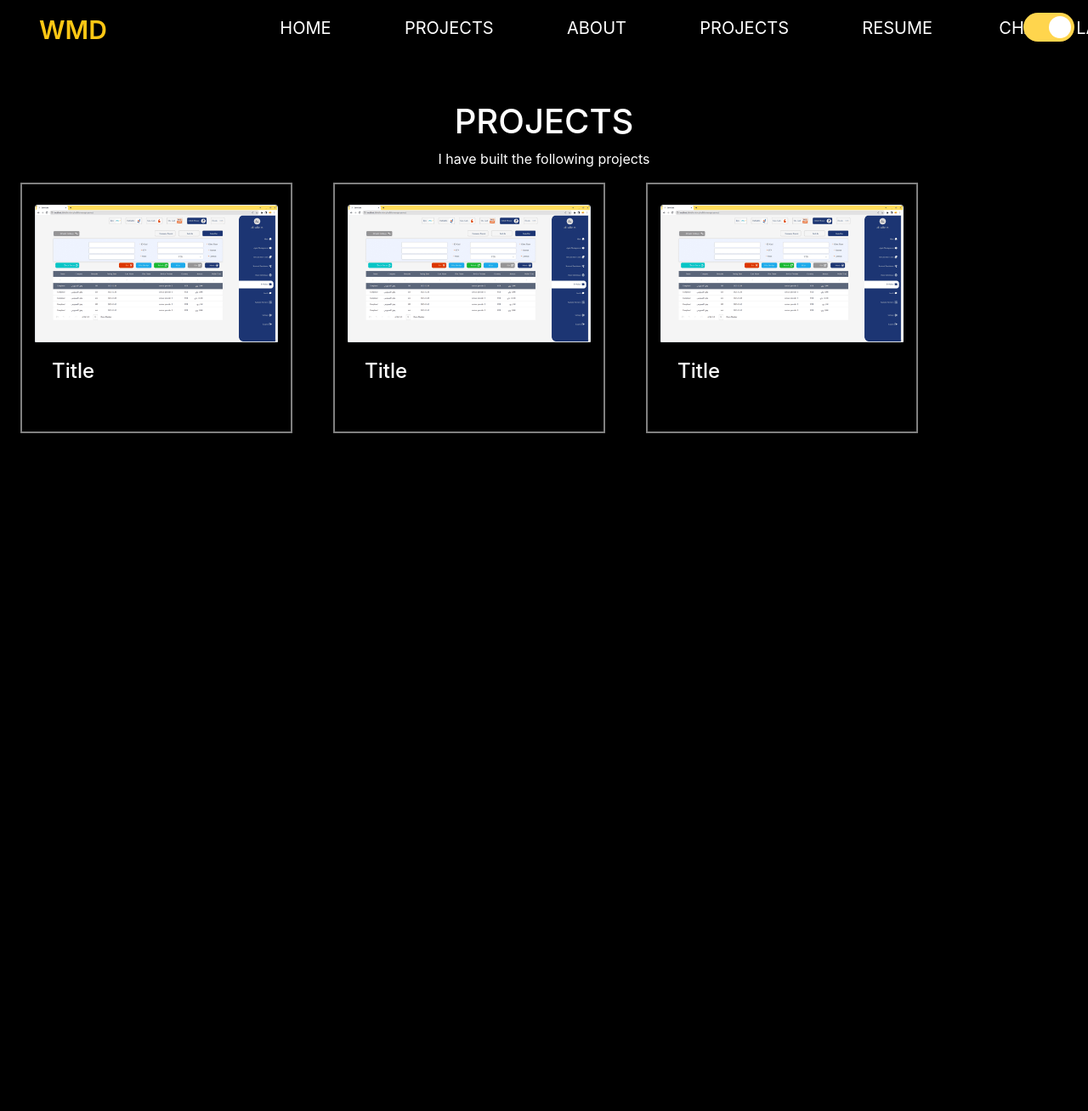
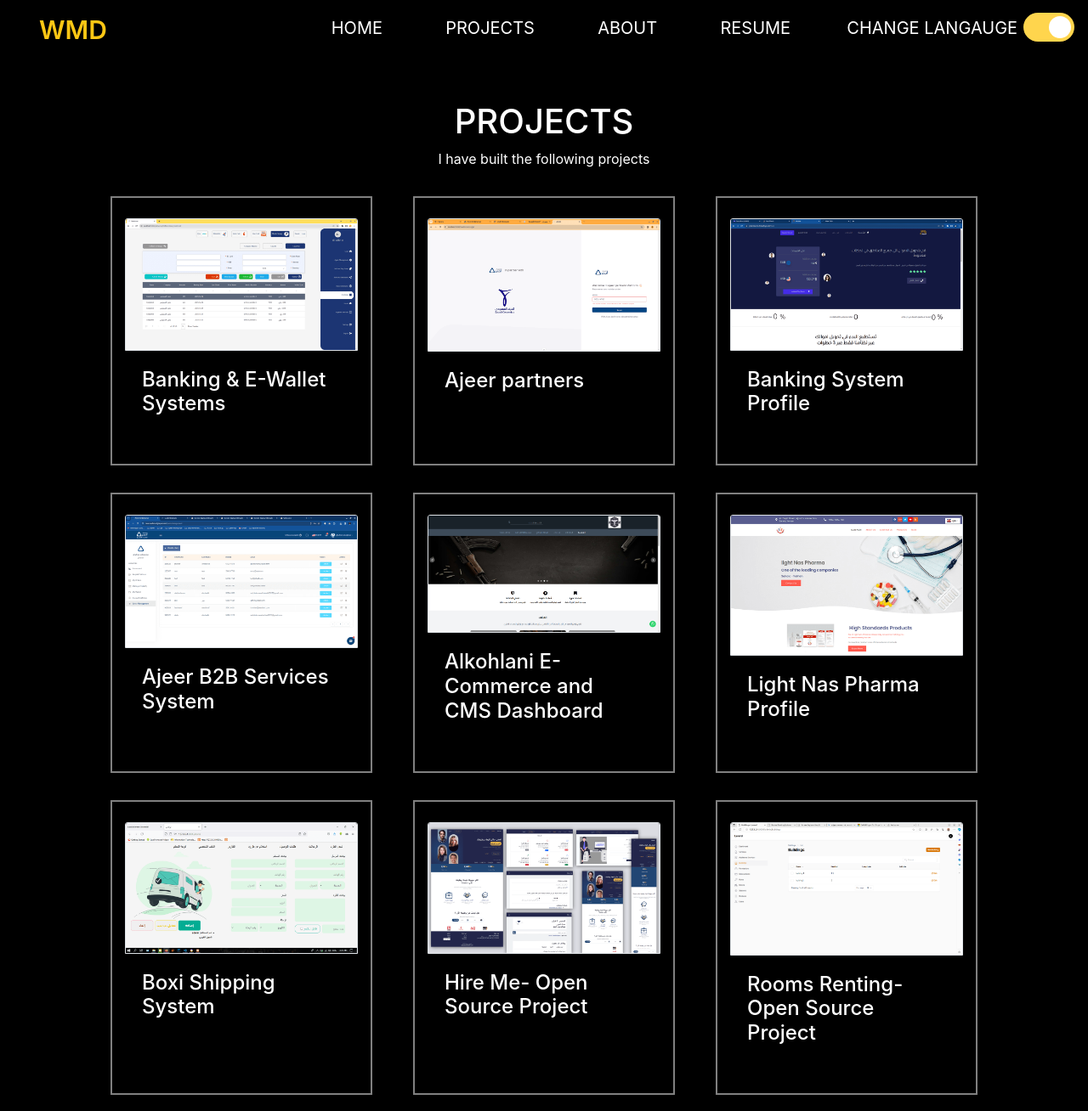
Before and after one commit to alsuhaibi96/portfolio, a plain HTML site: page projects.html in a window 1280 px wide. Shown: the whole page at 85% size. Before the commit the page ends 800 px from the top, so only its background shows below. Drawn offline with nearby package versions, Linux system fonts and the light colour scheme.

Commit message:
feat: projects section

```diff
--- a/css/style.css
+++ b/css/style.css
@@ -637,3 +637,7 @@ flex-wrap: wrap;
 .border-raduis-2px{
     border: 2px solid gray;
 }
+
+.text-black-100{
+    color: black;
+}
--- a/js/main_js.js
+++ b/js/main_js.js
@@ -5,8 +5,6 @@ function animate(){
 
   }
     function changeTheme() {
-
-
        var element = document.body;
        element.classList.toggle("theme-mode");
        var element2=document.getElementById("nav-link-id");
@@ -14,6 +12,8 @@ function animate(){
        var element4=document.getElementById("nav-link-services-id");
        var element5=document.getElementById("nav-link-resume-id");
        var element6=document.getElementById("changeLanguageBtn") ;
+       var element7=document.getElementById("nav-link-projects-id");
+
 
       //  var element6=document.getElementsByTagName("i");
 
@@ -32,6 +32,8 @@ function animate(){
         element4.setAttribute('style','color: white');
         element5.setAttribute('style','color: white');
         element6.setAttribute('style','color: white');
+        element7.setAttribute('style','color: white');
+
 
           } else {
             for (i = 0; i < y.length; i++) {
@@ -42,6 +44,8 @@ function animate(){
             element4.setAttribute('style','color: black');
         element5.setAttribute('style','color: black');
         element6.setAttribute('style','color: black');
+        element7.setAttribute('style','color: black');
+
           }
 
 
@@ -125,3 +129,57 @@ function animate(){
 
       ;
   });
+
+
+
+
+  function changeThemeProject() {
+    var element = document.body;
+    element.classList.toggle("theme-mode");
+    var element2=document.getElementById("nav-link-id");
+    var element3=document.getElementById("nav-link-about-id");
+    var element4=document.getElementById("nav-link-projects-id");
+    var element5=document.getElementById("nav-link-resume-id");
+    var element6=document.getElementById("changeLanguageBtn") ;
+    var element7=document.getElementById("nav-link-projects-id");
+
+    const whiteTexts=document.querySelectorAll('.text-white');
+    const blackTexts=document.querySelectorAll('.text-black-100');
+
+    whiteTexts.forEach(element=>{
+element.classList.remove('text-white');
+element.classList.add('text-black-100');
+
+    });
+
+    blackTexts.forEach(element=>{
+      element.classList.remove('text-black-100');
+      element.classList.add('text-white');
+
+          });
+
+
+
+
+    if (document.getElementById('switch-btn').checked) {
+
+     element2.setAttribute('style','color: white');
+     element3.setAttribute('style','color: white');
+     element4.setAttribute('style','color: white');
+     element5.setAttribute('style','color: white');
+     element6.setAttribute('style','color: white');
+     element7.setAttribute('style','color: white');
+
+
+       } else {
+         element2.setAttribute('style','color: black');
+         element3.setAttribute('style','color: black');
+         element4.setAttribute('style','color: black');
+     element5.setAttribute('style','color: black');
+     element6.setAttribute('style','color: black');
+     element7.setAttribute('style','color: black');
+
+       }
+
+
+ }
--- a/projects.html
+++ b/projects.html
@@ -49,14 +49,12 @@ in a challenging role as a Full-stack Developer.
       <a class="nav-link" id="nav-link-id" href="index.html" data-translate="home">HOME</a>
     </li>
     <li class="nav-item">
-        <a class="nav-link" id="nav-link-id" href="projects.html" data-translate="projects">PROJECTS</a>
-      </li>
+      <a class="nav-link" id="nav-link-projects-id" href="projects.html" data-translate="projects">PROJECTS</a>
+    </li>
     <li class="nav-item">
       <a class="nav-link" id="nav-link-about-id" href="#about-me" data-translate="about">ABOUT</a>
     </li>
-    <li class="nav-item">
-      <a   class="nav-link" id="nav-link-projects-id" href="#projects" data-translate="projects" >PROJECTS</a>
-    </li>
+
     <li class="nav-item">
         <a onclick="shakeCVButton()" class="nav-link" id="nav-link-resume-id" href="#CV"  data-translate="RESUME">RESUME</a>
       </li>
@@ -67,7 +65,7 @@ in a challenging role as a Full-stack Developer.
   </ul>
 
 <label class="switch">
-  <input id="switch-btn" onclick="changeTheme()" type="checkbox" checked>
+  <input id="switch-btn" onclick="changeThemeProject()" type="checkbox" checked>
   <span class="slider round"></span>
 </label>
 </div>
@@ -77,27 +75,98 @@ in a challenging role as a Full-stack Developer.
 <div id="home" class="container-fluid m-auto mt-5 pt-5"  >
     <h1 class="projects-headline text-center" data-translate="projects" >PROJECTS</h1>
     <p class="Projects-paragraph text-center" data-translate="ProvidingServices"> I have built the following projects</p>
-    <div class="row">
-        <div class="col-12 col-md-3 mx-4 border-raduis-2px py-4">
+    <div class="row px-4 justify-content-center">
+        <div class="col-12 col-md-3 mx-4 border-raduis-2px py-4 my-3">
+          <a href="https://systemdemo.fintechsys.net/login">
             <img class="card-img-top border" src="assets/images/7b420dcd-c731-45d9-9a3d-ce4cfa2f507f.png" width="100" alt="Card image cap">
             <div class="card-body">
-                <h4 class="card-title">Title</h4>
+                <h4 class="card-title text-white">Banking & E-Wallet Systems</h4>
             </div>
+          </a>
 
         </div>
-        <div class="col-12 col-md-3 mx-4 border-raduis-2px py-4">
-            <img class="card-img-top border" src="assets/images/7b420dcd-c731-45d9-9a3d-ce4cfa2f507f.png" width="100" alt="Card image cap">
+        <div class="col-12 col-md-3 mx-4 border-raduis-2px py-4 my-3">
+          <a href="https://partners.stg.iajeer.com/saudiceramics/gst">
+            <img class="card-img-top border" src="assets/images/2c65f5b5-66f5-4987-873e-d942e692e034.png" width="100" alt="Card image cap">
             <div class="card-body">
-                <h4 class="card-title">Title</h4>
+                <h4 class="card-title text-white">Ajeer partners </h4>
             </div>
+          </a>
         </div>
-        <div class="col-12 col-md-3 mx-4 border-raduis-2px py-4">
-            <img class="card-img-top border" src="assets/images/7b420dcd-c731-45d9-9a3d-ce4cfa2f507f.png" width="100" alt="Card image cap">
+        <div class="col-12 col-md-3 mx-4 border-raduis-2px py-4 my-3">
+          <a href="https://systemdemo.fintechsys.net/">
+            <img class="card-img-top border" src="assets/images/3d21c660-59e3-4f5b-a4d3-937cc16cebca.png" width="100" alt="Card image cap">
             <div class="card-body">
-                <h4 class="card-title">Title</h4>
+                <h4 class="card-title text-white"> Banking System Profile </h4>
             </div>
+          </a>
         </div>
     </div>
+
+
+    <div class="row px-4 justify-content-center">
+      <div class="col-12 col-md-3 mx-4 border-raduis-2px py-4 my-3">
+        <a href="https://new-toolbox.stg.iajeer.com/">
+          <img class="card-img-top border" src="assets/images/37a49612-210e-4e59-a795-67fb9a367197.png" width="100" alt="Card image cap">
+          <div class="card-body">
+              <h4 class="card-title text-white"> Ajeer B2B Services System </h4>
+          </div>
+        </a>
+      </div>
+
+      <div class="col-12 col-md-3 mx-4 border-raduis-2px py-4 my-3">
+        <a href="#">
+          <img class="card-img-top border center" src="assets/images/Screenshot from 2024-04-23 20-11-34.png" width="100" alt="Card image cap">
+          <div class="card-body">
+              <h4 class="card-title text-white">Alkohlani E-Commerce and CMS Dashboard </h4>
+          </div>
+        </a>
+      </div>
+
+      <div class="col-12 col-md-3 mx-4 border-raduis-2px py-4 my-3">
+        <a href="https://lightnaspharma.com/">
+          <img class="card-img-top border center" src="assets/images/eee01a7f-df64-4f68-8096-fb586d769dfe.png" width="100" alt="Card image cap">
+          <div class="card-body">
+              <h4 class="card-title text-white">Light Nas Pharma Profile </h4>
+          </div>
+        </a>
+      </div>
+
+  </div>
+
+
+  <div class="row px-4 justify-content-center">
+    <div class="col-12 col-md-3 mx-4 border-raduis-2px py-4 my-3">
+      <a href="#">
+        <img class="card-img-top border" src="assets/images/5a0731cc-3dde-4512-9463-93616b48341d.png" width="100" alt="Card image cap">
+        <div class="card-body">
+            <h4 class="card-title text-white"> Boxi Shipping System </h4>
+        </div>
+      </a>
+    </div>
+
+
+    <div class="col-12 col-md-3 mx-4 border-raduis-2px py-4 my-3">
+      <a href="https://alsuhaibi96.github.io/hire-me/views/index.html">
+        <img class="card-img-top border" src="assets/images/910db450-1dd6-4062-858f-c04299cc149d.png" width="100" alt="Card image cap">
+        <div class="card-body">
+            <h4 class="card-title text-white">Hire Me- Open Source Project</h4>
+        </div>
+      </a>
+
+    </div>
+
+    <div class="col-12 col-md-3 mx-4 border-raduis-2px py-4 my-3">
+      <a href="https://github.com/alsuhaibi96/renting-buildings-rooms-management-system?tab=readme-ov-file">
+        <img class="card-img-top border" src="assets/images/298227785-c7cbc1ba-6a76-4d56-a9ff-76e7e34f3d33.png" width="100" alt="Card image cap">
+        <div class="card-body">
+            <h4 class="card-title text-white">Rooms Renting- Open Source Project</h4>
+        </div>
+      </a>
+
+    </div>
+</div>
+
 
 
 </div>
```
Also changed, not shown: index.html (+1 -1 lines), assets/images/298227785-c7cbc1ba-6a76-4d56-a9ff-76e7e34f3d33.png (added), assets/images/2c65f5b5-66f5-4987-873e-d942e692e034.png (added), assets/images/37a49612-210e-4e59-a795-67fb9a367197.png (added), assets/images/3d21c660-59e3-4f5b-a4d3-937cc16cebca.png (added), assets/images/5a0731cc-3dde-4512-9463-93616b48341d.png (added), assets/images/910db450-1dd6-4062-858f-c04299cc149d.png (added), assets/images/Screenshot from 2024-04-23 20-11-34.png (added), assets/images/eee01a7f-df64-4f68-8096-fb586d769dfe.png (added), assets/images/scrnli_4_23_2024_8-06-29 PM.png (added).
